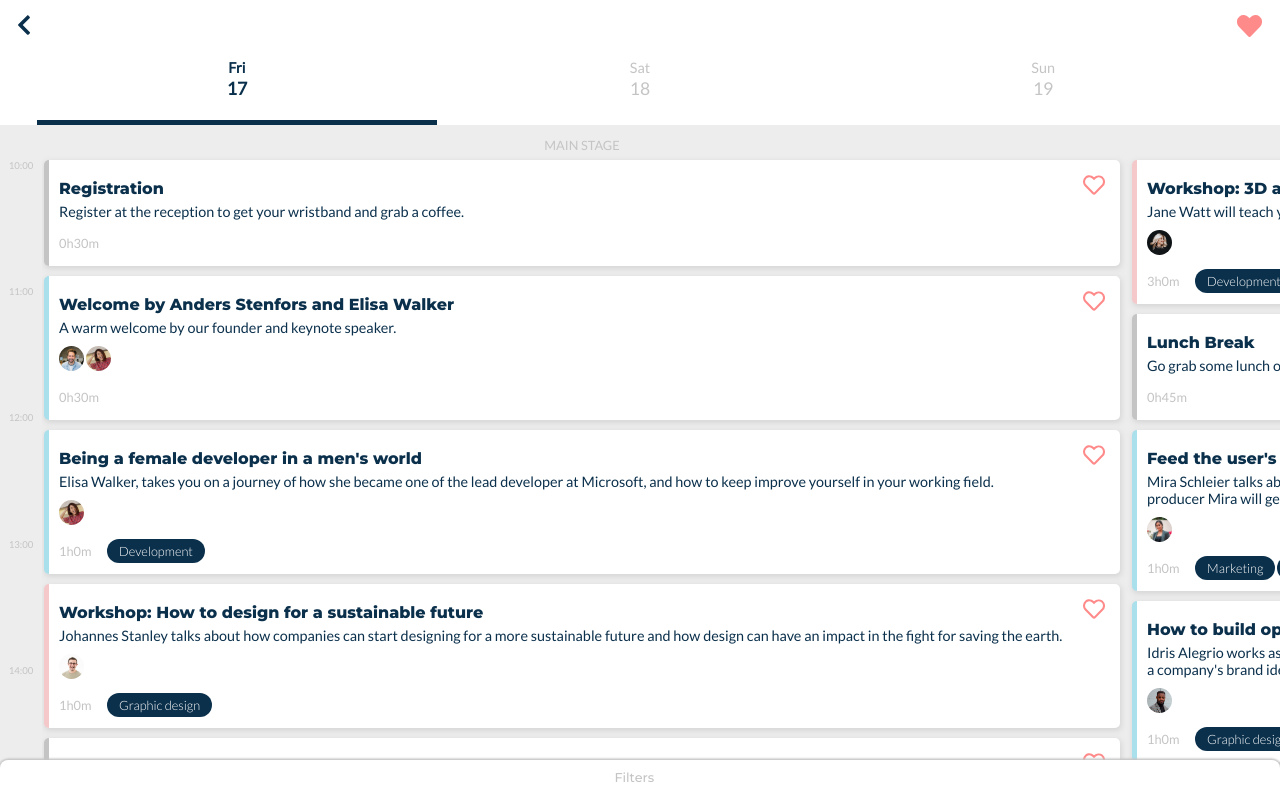
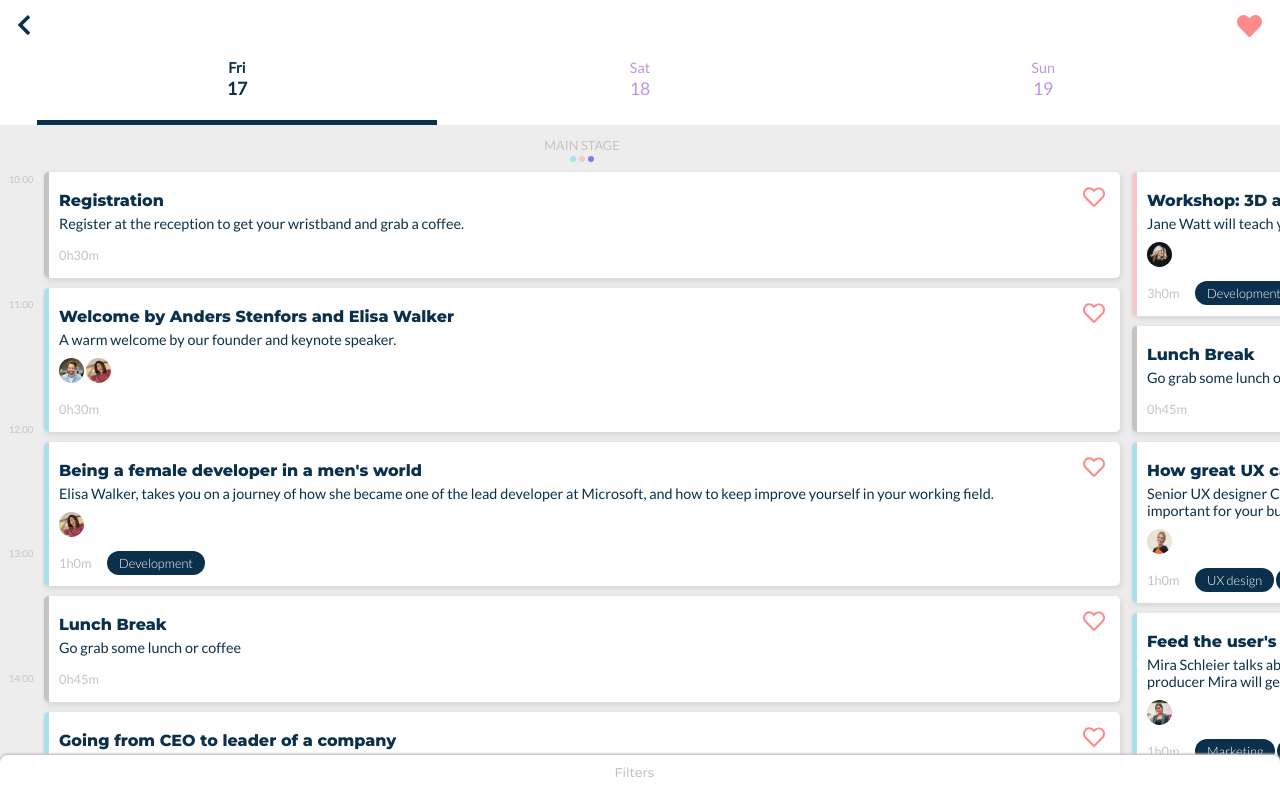
Before and after one commit to dsmtan/final-exam, a website built with webpack: page src/program.html in a window 1280 px wide. Built offline with nearby package versions, Linux system fonts and the light colour scheme.

Commit message:
add type indicator to stage header

```diff
--- a/src/js/json/programSessions.json
+++ b/src/js/json/programSessions.json
@@ -69,8 +69,8 @@
         "sessionDescription": "Johannes Stanley talks about how companies can start designing for a more sustainable future and how design can have an impact in the fight for saving the earth.",
         "sessionSpeakers": ["Johannes Stanley"],
         "sessionDate": "01-17-2020",
-        "sessionStartTime": "11:15",
-        "sessionEndTime": "12:15",
+        "sessionStartTime": "14:15",
+        "sessionEndTime": "16:00",
         "sessionStage": "Main Stage",
         "sessionTags": ["Graphic design"],
         "sessionType": "Workshop",
@@ -127,7 +127,7 @@
         "sessionStartTime": "13:00",
         "sessionEndTime": "14:00",
         "sessionSlot": "Afternoon",
-        "sessionStage": "Main Stage",
+        "sessionStage": "Inspiration Stage",
         "sessionTags": ["UX design", "Marketing"],
         "sessionType": "Talk",
         "isBreak": false
@@ -171,8 +171,8 @@
         "sessionDescription": "Lena Stavik takes you on her journey from starting a company to become a leader of her company. She will touch on why she prefer to call herself a leader instead of CEO.",
         "sessionSpeakers": ["Lena Stavik"],
         "sessionDate": "01-17-2020",
-        "sessionStartTime": "14:15",
-        "sessionEndTime": "15:15",
+        "sessionStartTime": "13:15",
+        "sessionEndTime": "14:15",
         "sessionSlot": "Afternoon",
         "sessionStage": "Main Stage",
         "sessionTags": ["Business"],
@@ -221,7 +221,7 @@
         "sessionStartTime": "16:00",
         "sessionEndTime": "18:00",
         "sessionSlot": "Evening",
-        "sessionStage": "Panel Stage",
+        "sessionStage": "Main Stage",
         "sessionTags": [],
         "sessionType": "Networking",
         "isBreak": false
--- a/src/js/program.js
+++ b/src/js/program.js
@@ -430,10 +430,38 @@ const constructStageColumns = (
 
 const fillColumnTemplate = stageName => {
   const stageColumnCopy = stageColumnTemplate.cloneNode(true);
-  let columnDiv = stageColumnCopy.querySelector('.column--stage');
+  const columnDiv = stageColumnCopy.querySelector('.column--stage');
   columnDiv.id = 'column' + stageName.replace(/\s/g, '');
-  stageColumnCopy.querySelector('.p--stagetitle').textContent =
+  const stageTitle = stageColumnCopy.querySelector('.p--stagetitle');
+  stageTitle.textContent =
     stageName === 'Favourites' ? 'Your Favourites' : stageName;
+
+  if (stageName === 'Favourites' || stageName === 'Filtered Sessions') {
+    stageColumnCopy.querySelector('#stageDots').classList.add('hide');
+    stageTitle.style.marginBottom = '5px';
+  }
+  // make dots dynamic with more time
+  if (stageName === 'Main Stage') {
+    stageColumnCopy.querySelector('#dot1').style.backgroundColor = '#AAE0EC';
+    stageColumnCopy.querySelector('#dot2').style.backgroundColor = '#F5C9C9';
+    stageColumnCopy.querySelector('#dot3').style.backgroundColor = '#7C7AEE';
+  }
+  if (stageName === 'Inspiration Stage') {
+    stageColumnCopy.querySelector('#dot1').style.backgroundColor = '#AAE0EC';
+    stageColumnCopy.querySelector('#dot2').style.backgroundColor = '#F5C9C9';
+    stageColumnCopy.querySelector('#dot3').classList.add('hide');
+  }
+  if (stageName === 'Panel Stage') {
+    stageColumnCopy.querySelector('#dot1').style.backgroundColor = '#fae5ca';
+    stageColumnCopy.querySelector('#dot2').style.backgroundColor = '#F5C9C9';
+    stageColumnCopy.querySelector('#dot3').classList.add('hide');
+  }
+  if (stageName === 'Exhibition Space') {
+    stageColumnCopy.querySelector('#dot1').style.backgroundColor = '#AAE0EC';
+    stageColumnCopy.querySelector('#dot2').classList.add('hide');
+    stageColumnCopy.querySelector('#dot3').classList.add('hide');
+  }
+
   programGrid.appendChild(stageColumnCopy);
 };
 
--- a/src/program.html
+++ b/src/program.html
@@ -66,17 +66,19 @@
       <div class="button--days selectDay">
         <p class="p--weekday selectDay">Weekday</p>
         <p class="p--date selectDay">Date</p>
-        <div class="div--daydots selectDay">
-          <!-- <div class="div--dot"></div>
-          <div class="div--dot dot2"></div> -->
-        </div>
-        <!-- add dynamically depending on tags -->
       </div>
     </template>
 
     <template id="stageColumnTemplate">
       <div class="column--stage">
-        <p class="p--stagetitle">Stage name</p>
+        <p class="p--stagetitle">
+          Stage name
+        </p>
+        <div class="div--typedots" id="stageDots">
+          <div class="div--dot" id="dot1"></div>
+          <div class="div--dot" id="dot2"></div>
+          <div class="div--dot" id="dot3"></div>
+        </div>
       </div>
     </template>
 
--- a/src/scss/_filterdrawer.scss
+++ b/src/scss/_filterdrawer.scss
@@ -3,7 +3,7 @@
   position: fixed;
   bottom: 0px;
   width: 100vw;
-  height: 40px;
+  height: 45px;
   z-index: 50;
   background-color: white;
   color: $tameNavy;
--- a/src/scss/_globals.scss
+++ b/src/scss/_globals.scss
@@ -20,11 +20,6 @@ $headerFont: 'Montserrat', sans-serif;
   justify-content: center;
 }
 
-.hide {
-  display: none;
-  height: 0;
-}
-
 * {
   box-sizing: border-box;
   -webkit-tap-highlight-color: rgba(0, 0, 0, 0);
--- a/src/scss/_mediaqueries.scss
+++ b/src/scss/_mediaqueries.scss
@@ -0,0 +1,3 @@
+@media (min-width: 800px) {
+  @include program--desktop;
+}
--- a/src/scss/_program.scss
+++ b/src/scss/_program.scss
@@ -81,23 +81,6 @@
   }
 }
 
-.div--daydots {
-  margin-top: 7px;
-  @include flexCenter;
-  .div--dot {
-    margin: 2px;
-    display: inline-block;
-    height: 6px;
-    width: 6px;
-    background-color: $mainColour;
-    border-radius: 50%;
-
-    &.dot2 {
-      background-color: $colour2;
-    }
-  }
-}
-
 .program--grid {
   position: relative;
   background-color: $tameLightGrey;
@@ -121,7 +104,7 @@
   font-size: 0.6em;
   color: $tameGrey;
   text-align: center;
-  padding-top: 35px;
+  padding-top: 49px;
   padding-bottom: 60px;
   scroll-snap-align: start;
   position: sticky;
@@ -130,7 +113,8 @@
   z-index: 10;
 
   p {
-    margin: 0 0 12em 0;
+    margin: 0;
+    height: 13em;
   }
 }
 
@@ -142,7 +126,7 @@
   z-index: 5;
 
   .p--stagetitle {
-    height: 35px;
+    height: 31px;
     margin: 0;
     padding-top: 12px;
     text-align: center;
@@ -150,6 +134,21 @@
     font-size: 0.8em;
     text-transform: uppercase;
   }
+}
+
+.div--typedots {
+  @include flexCenter;
+}
+
+.div--dot {
+  margin: 1.5px;
+  margin-top: 0;
+  margin-bottom: 10px;
+  display: inline-block;
+  height: 6px;
+  width: 6px;
+  background-color: $mainColour;
+  border-radius: 50%;
 }
 
 #columnFavourites {
@@ -238,3 +237,16 @@
     }
   }
 }
+
+// --------- DESKTOP SIZE ----------//
+
+@mixin program--desktop {
+  .button--days {
+    color: $mainColour;
+  }
+}
+
+.hide {
+  display: none;
+  height: 0;
+}
--- a/src/scss/styles.scss
+++ b/src/scss/styles.scss
@@ -1,7 +1,7 @@
 @import url('https://fonts.googleapis.com/css?family=Lato:300,400|Montserrat:500,800&display=swap');
 
 @import './globals';
-@import './mediaqueries';
 @import './index';
 @import './program';
 @import './filterdrawer';
+@import './mediaqueries';
```
Also changed, not shown: dist/bundle.css, dist/json/programSessions.bundle.js, dist/program.bundle.js, dist/program.html.
